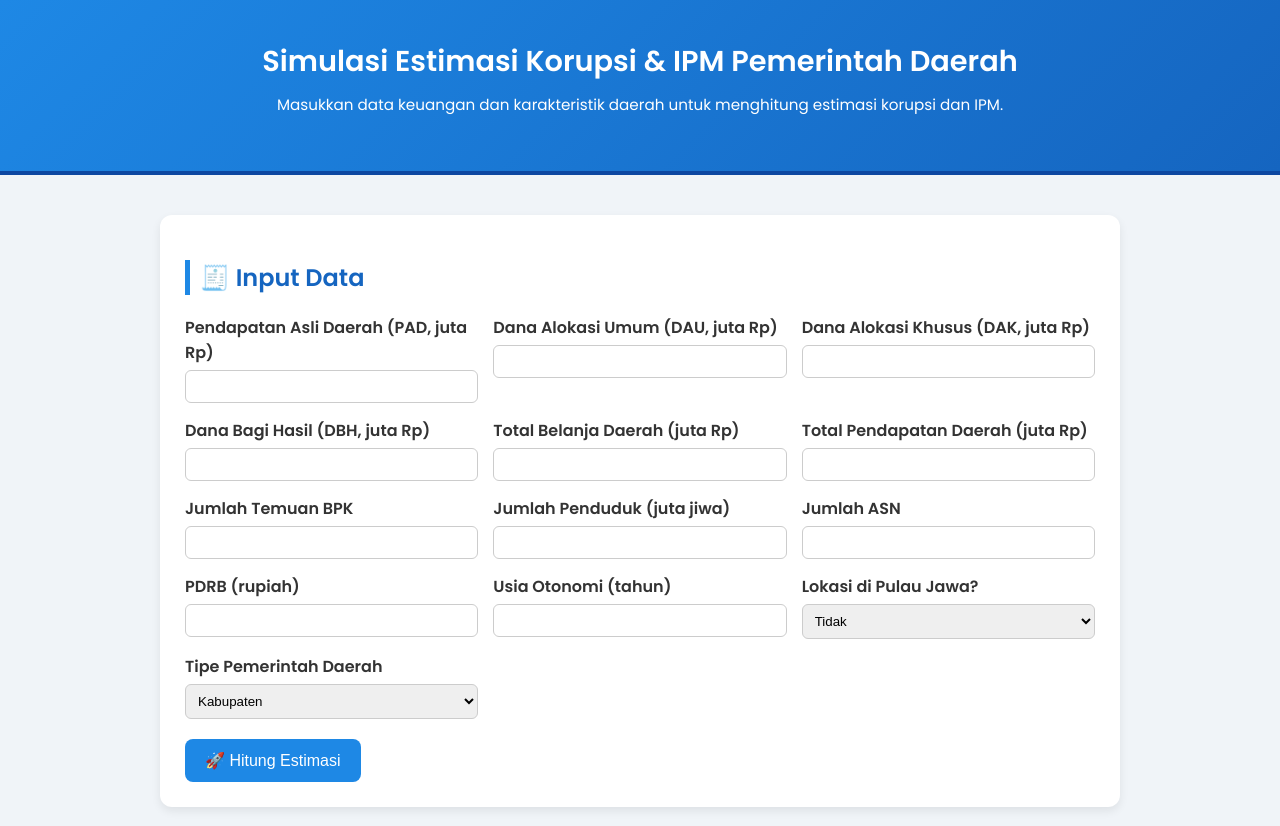
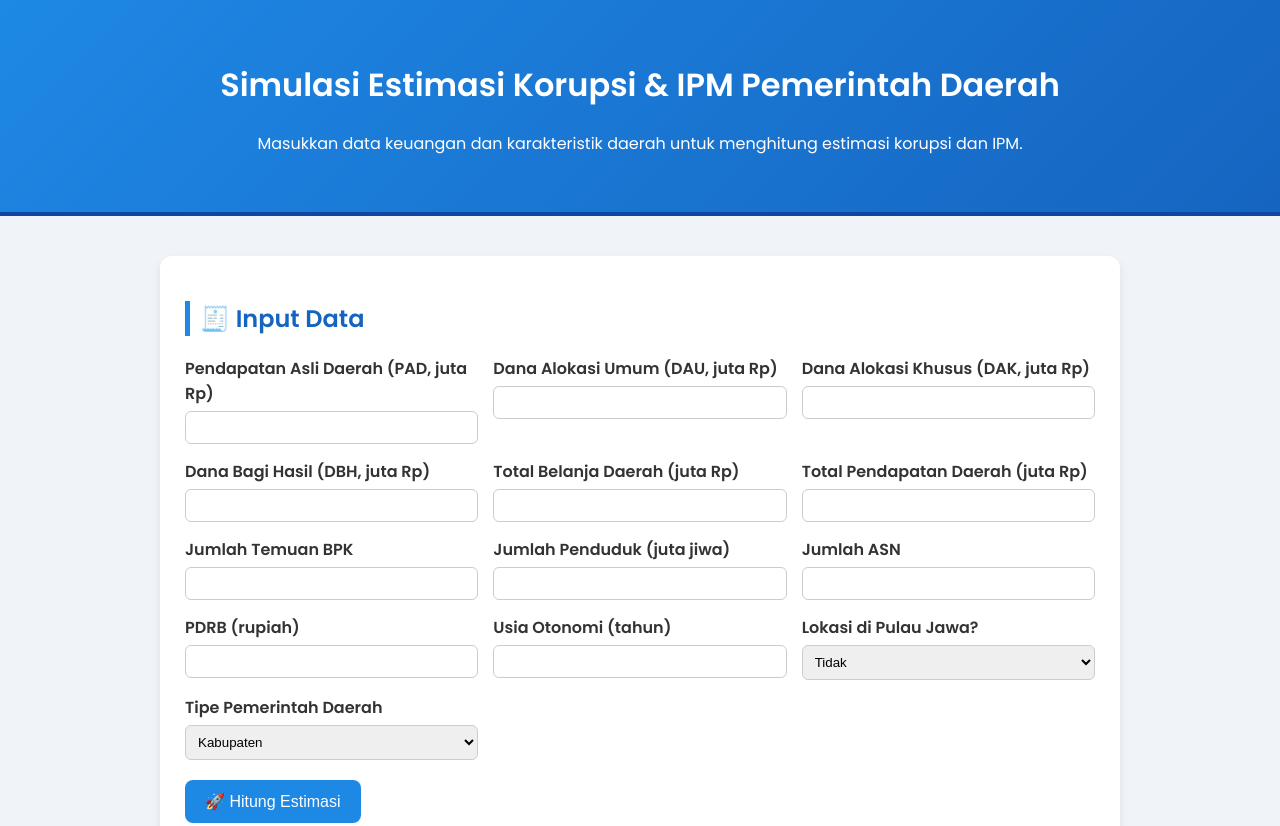
Before and after one commit to septianbk/simulasi-estimasi-korupsi-dan-ipm-pemda, a plain HTML site: page index.html in a window 1280 px wide. Shown: the top 826 px of the page. Drawn offline with nearby package versions, Linux system fonts and the light colour scheme.

Commit message:
Update style.css

```diff
--- a/style.css
+++ b/style.css
@@ -16,16 +16,6 @@ header {
   text-align: center;
   padding: 40px 20px;
   border-bottom: 4px solid #0d47a1;
-}
-
-header h1 {
-  margin: 0;
-  font-size: 1.8rem;
-}
-
-header p {
-  font-size: 0.95rem;
-  margin-top: 10px;
 }
 
 main {
```
